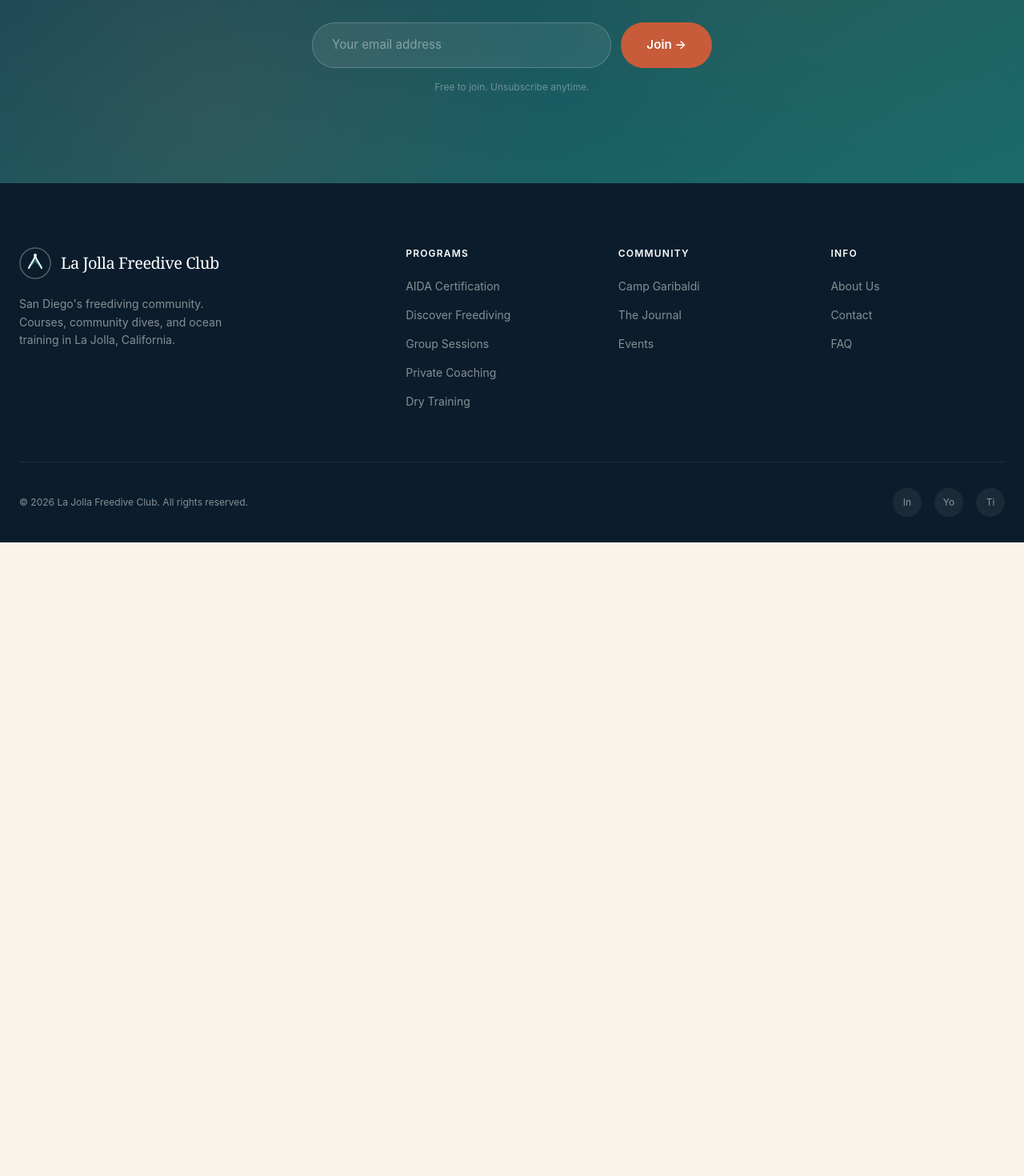
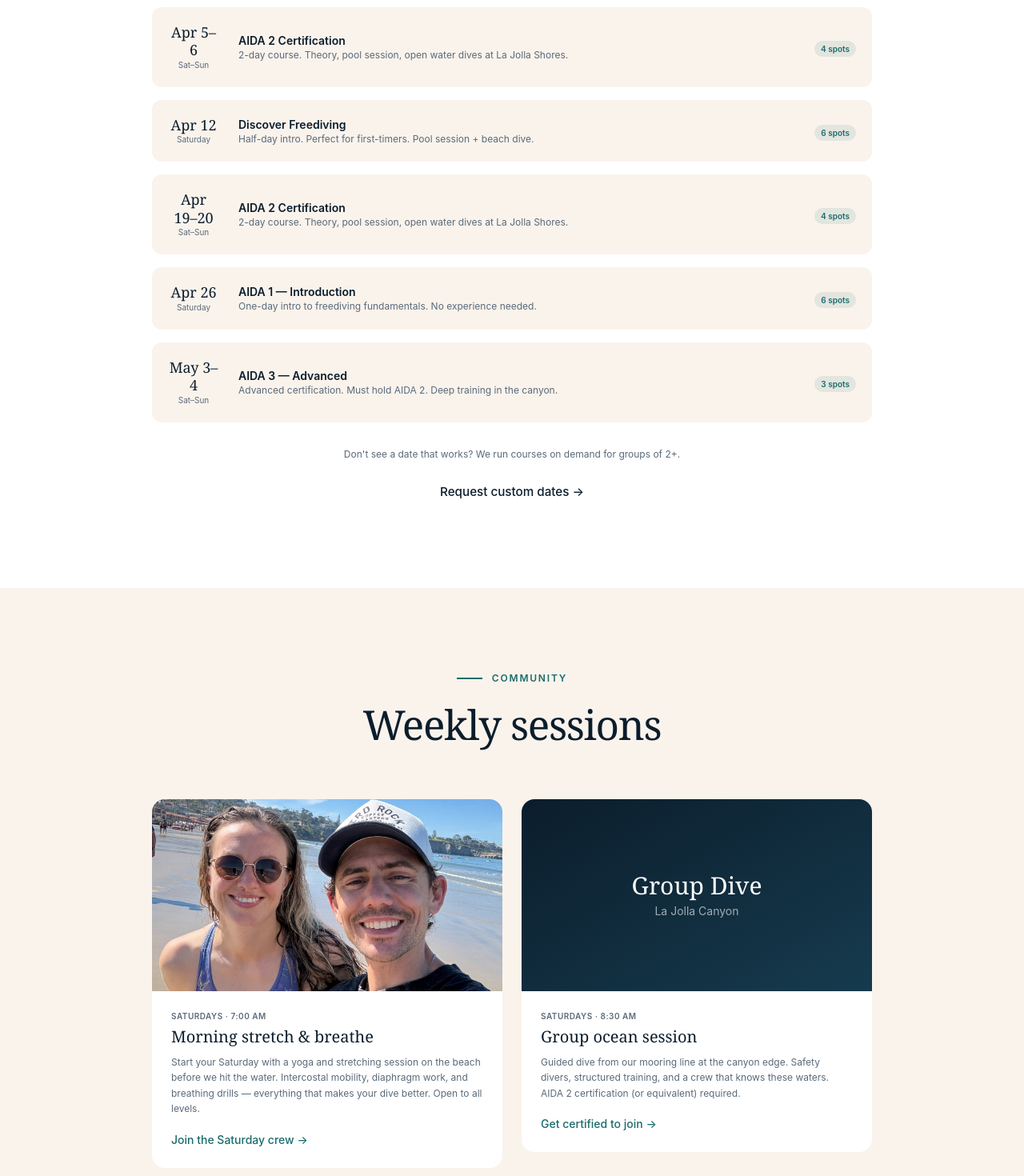
Before and after one commit to jdbeneventi/lajollafreediveclub, a Next.js app: page /programs in a window 1280 px wide. Shown: the part 7340-8810 px from the top of the page at 80% size. Before the commit the page ends 8018 px from the top, so only its background shows below. Built offline with nearby package versions, Linux system fonts and the light colour scheme.

Commit message:
Add name + AIDA profile, course calendar, community events

```diff
--- a/src/app/about/page.tsx
+++ b/src/app/about/page.tsx
@@ -71,6 +71,13 @@ export default function AboutPage() {
         <div className="max-w-[720px] mx-auto">
           <Reveal>
             <div className="space-y-6 text-[0.95rem] text-[#2a2a2a] leading-relaxed">
+              <p className="text-xs text-[#5a6a7a] uppercase tracking-wider font-semibold">
+                Joshua Beneventi · Founder &amp; Instructor ·{" "}
+                <a href="https://www.aidainternational.org/InstructorProfile/858dbbd9-9e54-4235-abf8-e0a035ccd077" target="_blank" rel="noopener noreferrer" className="text-teal no-underline hover:underline">
+                  AIDA Profile ↗
+                </a>
+              </p>
+
               <h2 className="font-serif text-2xl text-deep">Roots</h2>
 
               <p>
--- a/src/app/programs/page.tsx
+++ b/src/app/programs/page.tsx
@@ -411,6 +411,151 @@ export default function ProgramsPage() {
         </div>
       </section>
 
+      {/* Upcoming Courses */}
+      <section className="bg-white py-24 px-6">
+        <div className="max-w-[900px] mx-auto">
+          <Reveal>
+            <div className="text-center mb-16">
+              <div className="section-label justify-center">Schedule</div>
+              <h2 className="section-title">Upcoming courses &amp; events</h2>
+              <p className="section-desc max-w-[560px] mx-auto">
+                Dates fill up fast — inquire early to reserve your spot.
+              </p>
+            </div>
+          </Reveal>
+
+          <div className="space-y-4">
+            {[
+              {
+                date: "Apr 5–6",
+                day: "Sat–Sun",
+                title: "AIDA 2 Certification",
+                detail: "2-day course. Theory, pool session, open water dives at La Jolla Shores.",
+                spots: "4 spots",
+                href: "/contact/courses?course=aida2",
+              },
+              {
+                date: "Apr 12",
+                day: "Saturday",
+                title: "Discover Freediving",
+                detail: "Half-day intro. Perfect for first-timers. Pool session + beach dive.",
+                spots: "6 spots",
+                href: "/contact/courses?course=discover",
+              },
+              {
+                date: "Apr 19–20",
+                day: "Sat–Sun",
+                title: "AIDA 2 Certification",
+                detail: "2-day course. Theory, pool session, open water dives at La Jolla Shores.",
+                spots: "4 spots",
+                href: "/contact/courses?course=aida2",
+              },
+              {
+                date: "Apr 26",
+                day: "Saturday",
+                title: "AIDA 1 — Introduction",
+                detail: "One-day intro to freediving fundamentals. No experience needed.",
+                spots: "6 spots",
+                href: "/contact/courses?course=aida1",
+              },
+              {
+                date: "May 3–4",
+                day: "Sat–Sun",
+                title: "AIDA 3 — Advanced",
+                detail: "Advanced certification. Must hold AIDA 2. Deep training in the canyon.",
+                spots: "3 spots",
+                href: "/contact/courses?course=aida3",
+              },
+            ].map((event, i) => (
+              <Reveal key={i} delay={i * 40}>
+                <Link
+                  href={event.href}
+                  className="flex items-center gap-6 bg-salt rounded-xl p-5 no-underline text-deep hover:-translate-y-0.5 hover:shadow-md transition-all group"
+                >
+                  <div className="text-center shrink-0 w-16">
+                    <div className="font-serif text-lg text-deep leading-tight">{event.date}</div>
+                    <div className="text-[10px] text-[#5a6a7a]">{event.day}</div>
+                  </div>
+                  <div className="flex-1 min-w-0">
+                    <div className="text-sm font-semibold group-hover:text-teal transition-colors">{event.title}</div>
+                    <div className="text-xs text-[#5a6a7a]">{event.detail}</div>
+                  </div>
+                  <div className="shrink-0 text-right">
+                    <span className="px-2 py-1 bg-teal/10 text-teal text-[10px] font-semibold rounded-full">{event.spots}</span>
+                  </div>
+                </Link>
+              </Reveal>
+            ))}
+          </div>
+
+          <Reveal>
+            <div className="text-center mt-8">
+              <p className="text-xs text-[#5a6a7a] mb-4">Don&apos;t see a date that works? We run courses on demand for groups of 2+.</p>
+              <Link href="/contact/courses" className="btn btn-outline no-underline">
+                Request custom dates →
+              </Link>
+            </div>
+          </Reveal>
+        </div>
+      </section>
+
+      {/* Community Events */}
+      <section className="bg-salt py-24 px-6">
+        <div className="max-w-[900px] mx-auto">
+          <Reveal>
+            <div className="text-center mb-16">
+              <div className="section-label justify-center">Community</div>
+              <h2 className="section-title">Weekly sessions</h2>
+            </div>
+          </Reveal>
+
+          <div className="grid md:grid-cols-2 gap-6">
+            <Reveal>
+              <div className="bg-white rounded-2xl overflow-hidden">
+                <div className="h-[240px] overflow-hidden">
+                  <img src="/images/photos/joshua-lena-shores.jpg" alt="Joshua and Lena at La Jolla Shores" className="w-full h-full object-cover" />
+                </div>
+                <div className="p-6">
+                  <div className="text-[10px] text-[#5a6a7a] uppercase tracking-wider font-semibold mb-1">Saturdays · 7:00 AM</div>
+                  <h3 className="font-serif text-xl mb-2">Morning stretch &amp; breathe</h3>
+                  <p className="text-xs text-[#5a6a7a] leading-relaxed mb-4">
+                    Start your Saturday with a yoga and stretching session on the beach before
+                    we hit the water. Intercostal mobility, diaphragm work, and breathing
+                    drills — everything that makes your dive better. Open to all levels.
+                  </p>
+                  <Link href="/contact" className="text-teal text-sm font-medium no-underline hover:underline">
+                    Join the Saturday crew →
+                  </Link>
+                </div>
+              </div>
+            </Reveal>
+
+            <Reveal delay={80}>
+              <div className="bg-white rounded-2xl overflow-hidden">
+                <div className="h-[240px] overflow-hidden bg-gradient-to-br from-deep to-ocean flex items-center justify-center">
+                  <div className="text-center text-white">
+                    <div className="font-serif text-3xl mb-1">Group Dive</div>
+                    <div className="text-sm opacity-60">La Jolla Canyon</div>
+                  </div>
+                </div>
+                <div className="p-6">
+                  <div className="text-[10px] text-[#5a6a7a] uppercase tracking-wider font-semibold mb-1">Saturdays · 8:30 AM</div>
+                  <h3 className="font-serif text-xl mb-2">Group ocean session</h3>
+                  <p className="text-xs text-[#5a6a7a] leading-relaxed mb-4">
+                    Guided dive from our mooring line at the canyon edge. Safety divers,
+                    structured training, and a crew that knows these waters. AIDA 2
+                    certification (or equivalent) required.
+                  </p>
+                  <Link href="/contact/courses" className="text-teal text-sm font-medium no-underline hover:underline">
+                    Get certified to join →
+                  </Link>
+                </div>
+              </div>
+            </Reveal>
+          </div>
+        </div>
+      </section>
+
       <EmailCapture />
     </>
   );
```
